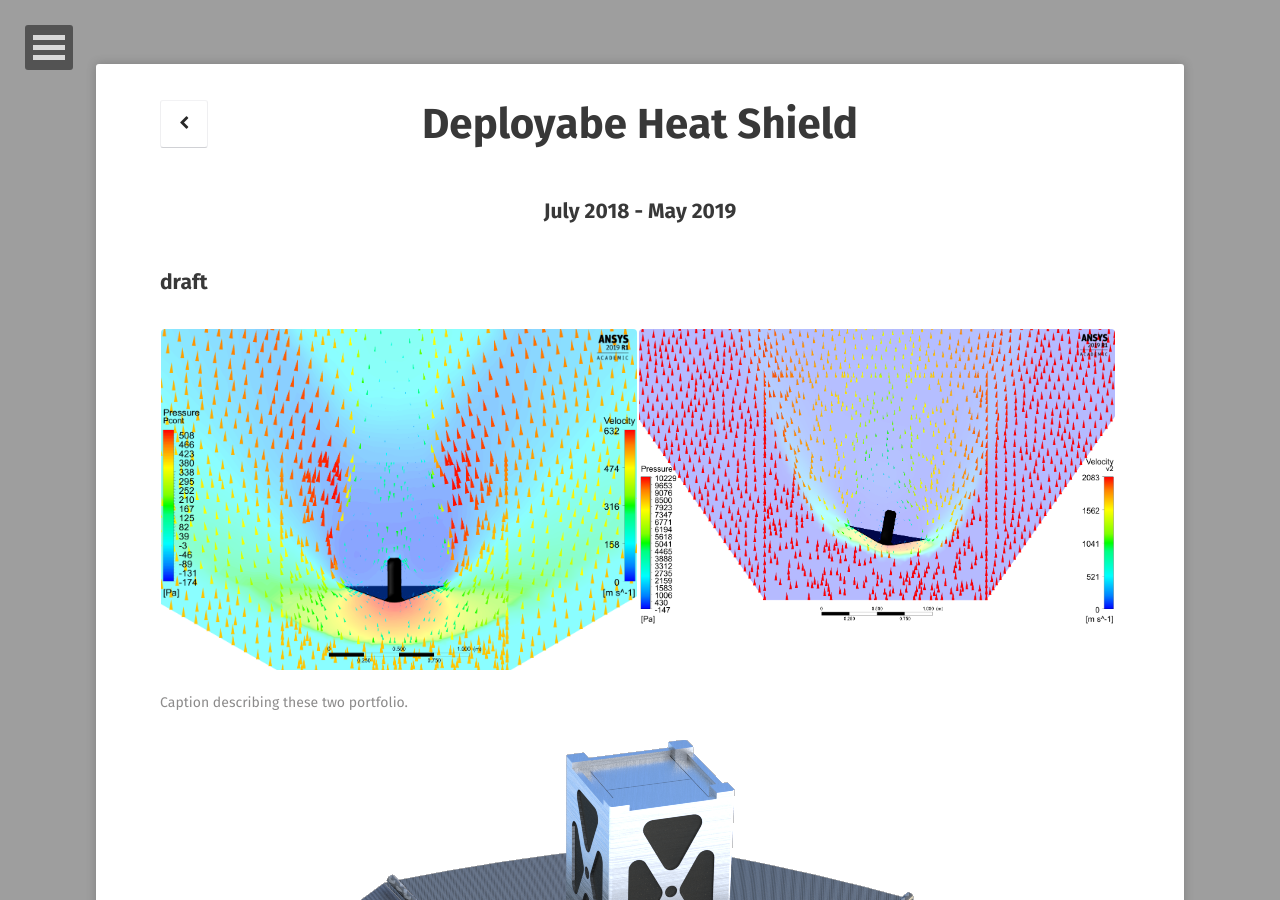
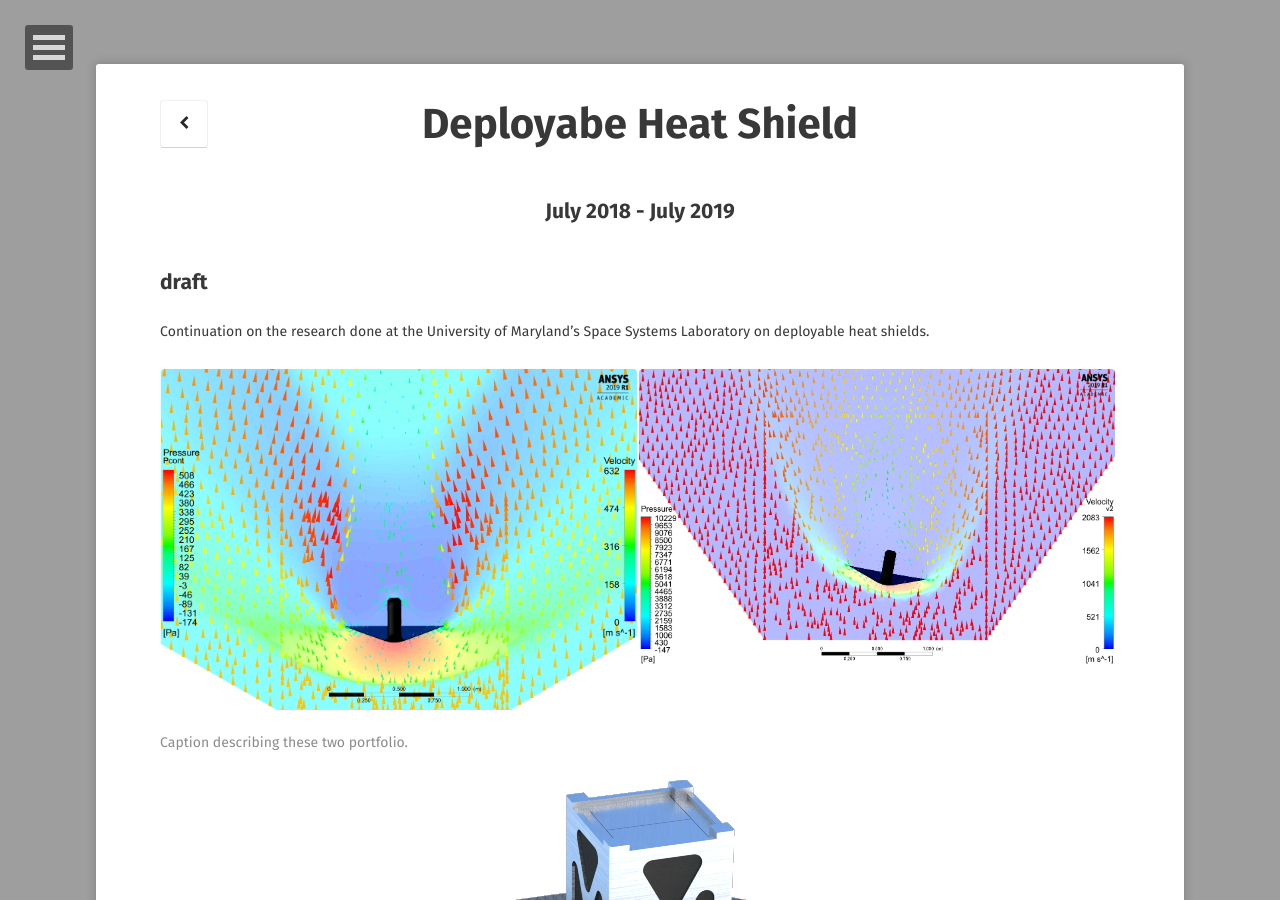
Before and after one commit to andanao/Personal-Site, a Jekyll site: the page built from _posts/Heat_Shield/2019-02-15-deployabe-heat-shield.markdown, in a window 1280 px wide and 900 px high. Built offline with Jekyll 4.4.1, drawn with Linux system fonts in a browser that asks for light colours; some web fonts are replaced.

```diff
--- a/_posts/Heat_Shield/2019-02-15-deployabe-heat-shield.markdown
+++ b/_posts/Heat_Shield/2019-02-15-deployabe-heat-shield.markdown
@@ -1,8 +1,8 @@
 ---
 title: Deployabe Heat Shield
 layout: post
-date:  2019-11-05
-daterange: July 2018 - May 2019
+date:  2019-03-23
+daterange: July 2018 - July 2019
 project: true
 categories: [Research]
 tags: [NX,ANSYS,MATLAB, Fabrication, Simulation]
@@ -10,6 +10,8 @@ excerpt: "Research and development project for the UMD Space Systems Lab"
 comments: false
 ---
 ## draft
+
+Continuation on the research done at the University of Maryland's Space Systems Laboratory on deployable heat shields.
 
 <figure class="half">
     <a href="/portfolio/Heat_Shield/00deg.png"><img src="/portfolio/Heat_Shield/00deg.png"></a>
--- a/_posts/Terprockets/2019-02-16-terrapin-rockets.markdown
+++ b/_posts/Terprockets/2019-02-16-terrapin-rockets.markdown
@@ -2,7 +2,7 @@
 title: Terrapin Rockets
 layout: post
 date:  2019-03-22
-daterange: October 2017 - Present
+daterange: October 2017 - May 2019
 project: true
 categories: []
 tags: [ANSYS, MATLAB, NX]
```
